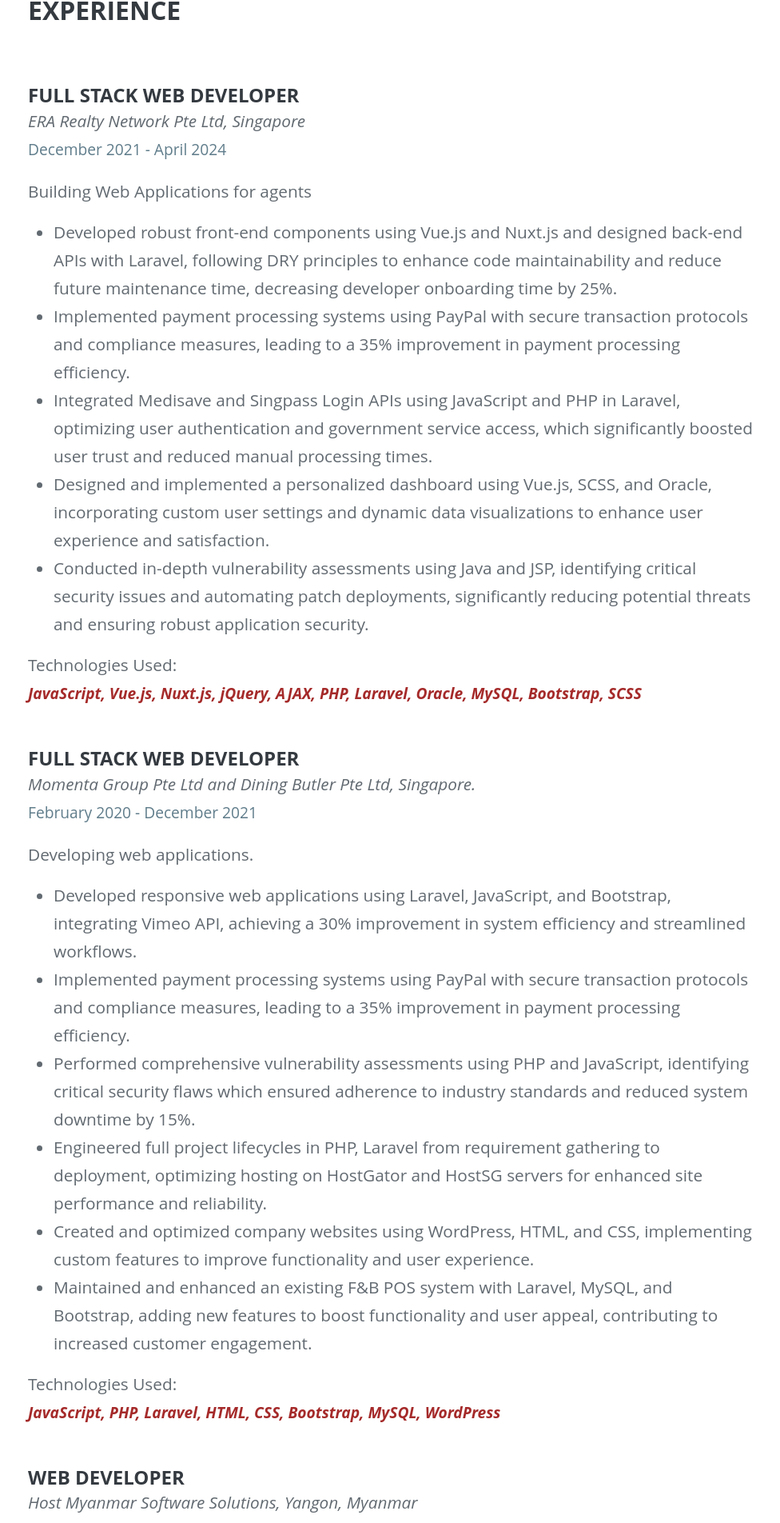
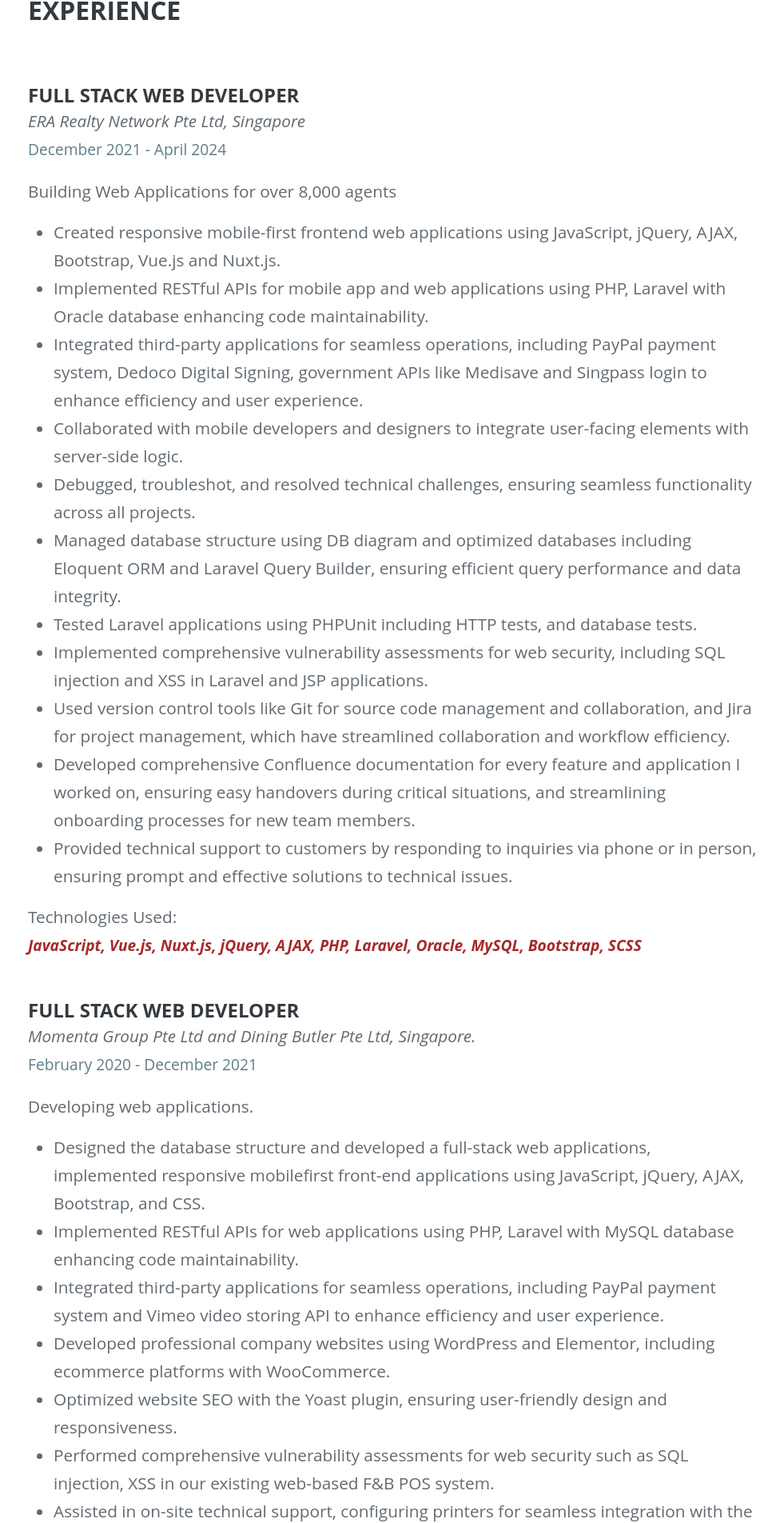
Before and after one commit to SaiSoeSan/portfolio, a Next.js app: page / in a window 1280 px wide. Shown: the part 879-2783 px from the top of the page at 80% size, without its empty margins (285-1261 px from the left). Built offline with nearby package versions, Linux system fonts and the light colour scheme.

Commit message:
update my experience

```diff
--- a/app/experience.tsx
+++ b/app/experience.tsx
@@ -14,35 +14,62 @@ const Experience = () => {
             <span className="work-duration text-primary">
               December 2021 - April 2024
             </span>
-            <p className="mt-3">Building Web Applications for agents</p>
+            <p className="mt-3">
+              Building Web Applications for over 8,000 agents
+            </p>
             <ul className="responsibility">
               <li>
-                Developed robust front-end components using Vue.js and Nuxt.js
-                and designed back-end APIs with Laravel, following DRY
-                principles to enhance code maintainability and reduce future
-                maintenance time, decreasing developer onboarding time by 25%.
+                Created responsive mobile-first frontend web applications using
+                JavaScript, jQuery, AJAX, Bootstrap, Vue.js and Nuxt.js.
               </li>
               <li>
-                Implemented payment processing systems using PayPal with secure
-                transaction protocols and compliance measures, leading to a 35%
-                improvement in payment processing efficiency.
+                Implemented RESTful APIs for mobile app and web applications
+                using PHP, Laravel with Oracle database enhancing code
+                maintainability.
               </li>
               <li>
-                Integrated Medisave and Singpass Login APIs using JavaScript and
-                PHP in Laravel, optimizing user authentication and government
-                service access, which significantly boosted user trust and
-                reduced manual processing times.
+                Integrated third-party applications for seamless operations,
+                including PayPal payment system, Dedoco Digital Signing,
+                government APIs like Medisave and Singpass login to enhance
+                efficiency and user experience.
               </li>
               <li>
-                Designed and implemented a personalized dashboard using Vue.js,
-                SCSS, and Oracle, incorporating custom user settings and dynamic
-                data visualizations to enhance user experience and satisfaction.
+                Collaborated with mobile developers and designers to integrate
+                user-facing elements with server-side logic.
               </li>
               <li>
-                Conducted in-depth vulnerability assessments using Java and JSP,
-                identifying critical security issues and automating patch
-                deployments, significantly reducing potential threats and
-                ensuring robust application security.
+                Debugged, troubleshot, and resolved technical challenges,
+                ensuring seamless functionality across all projects.
+              </li>
+              <li>
+                Managed database structure using DB diagram and optimized
+                databases including Eloquent ORM and Laravel Query Builder,
+                ensuring efficient query performance and data integrity.
+              </li>
+              <li>
+                Tested Laravel applications using PHPUnit including HTTP tests,
+                and database tests.
+              </li>
+              <li>
+                Implemented comprehensive vulnerability assessments for web
+                security, including SQL injection and XSS in Laravel and JSP
+                applications.
+              </li>
+              <li>
+                Used version control tools like Git for source code management
+                and collaboration, and Jira for project management, which have
+                streamlined collaboration and workflow efficiency.
+              </li>
+              <li>
+                Developed comprehensive Confluence documentation for every
+                feature and application I worked on, ensuring easy handovers
+                during critical situations, and streamlining onboarding
+                processes for new team members.
+              </li>
+              <li>
+                Provided technical support to customers by responding to
+                inquiries via phone or in person, ensuring prompt and effective
+                solutions to technical issues.
               </li>
             </ul>
             <p className="mb-0">Technologies Used:</p>
@@ -65,41 +92,42 @@ const Experience = () => {
             <p className="mt-3">Developing web applications.</p>
             <ul className="responsibility">
               <li>
-                Developed responsive web applications using Laravel, JavaScript,
-                and Bootstrap, integrating Vimeo API, achieving a 30%
-                improvement in system efficiency and streamlined workflows.
+                Designed the database structure and developed a full-stack web
+                applications, implemented responsive mobilefirst front-end
+                applications using JavaScript, jQuery, AJAX, Bootstrap, and CSS.
               </li>
               <li>
-                Implemented payment processing systems using PayPal with secure
-                transaction protocols and compliance measures, leading to a 35%
-                improvement in payment processing efficiency.
+                Implemented RESTful APIs for web applications using PHP, Laravel
+                with MySQL database enhancing code maintainability.
               </li>
               <li>
-                Performed comprehensive vulnerability assessments using PHP and
-                JavaScript, identifying critical security flaws which ensured
-                adherence to industry standards and reduced system downtime by
-                15%.
+                Integrated third-party applications for seamless operations,
+                including PayPal payment system and Vimeo video storing API to
+                enhance efficiency and user experience.
               </li>
               <li>
-                Engineered full project lifecycles in PHP, Laravel from
-                requirement gathering to deployment, optimizing hosting on
-                HostGator and HostSG servers for enhanced site performance and
-                reliability.
+                Developed professional company websites using WordPress and
+                Elementor, including ecommerce platforms with WooCommerce.
               </li>
               <li>
-                Created and optimized company websites using WordPress, HTML,
-                and CSS, implementing custom features to improve functionality
-                and user experience.
+                Optimized website SEO with the Yoast plugin, ensuring
+                user-friendly design and responsiveness.
               </li>
               <li>
-                Maintained and enhanced an existing F&B POS system with Laravel,
-                MySQL, and Bootstrap, adding new features to boost functionality
-                and user appeal, contributing to increased customer engagement.
+                Performed comprehensive vulnerability assessments for web
+                security such as SQL injection, XSS in our existing web-based
+                F&B POS system.
+              </li>
+              <li>
+                Assisted in on-site technical support, configuring printers for
+                seamless integration with the company&apos;s POS software to
+                ensure efficient operations.
               </li>
             </ul>
             <p className="mb-0">Technologies Used:</p>
             <span className="technologies">
-              JavaScript, PHP, Laravel, HTML, CSS, Bootstrap, MySQL, WordPress
+              JavaScript, jQuery, AJAX, PHP, Laravel, MySQL, JSON, HTML, CSS,
+              Bootstrap, WordPress, Elementor, WooCommerce
             </span>
           </div>
         </div>
@@ -116,32 +144,36 @@ const Experience = () => {
             <p className="mt-3">Build websites and web applications.</p>
             <ul className="responsibility">
               <li>
-                Designed and developed responsive web applications using RESTful
-                APIs and structured, normalized database systems, achieving a
-                30% improvement in data retrieval speed. Delivered user-friendly
-                interfaces that boosted customer engagement by 25% through
-                intuitive design.
+                Created responsive mobile-first web applications and RESTful
+                APIs using PHP, Laravel, jQuery, and Bootstrap.
               </li>
               <li>
-                Developed full project lifecycles from requirement gathering to
-                deployment, implementing optimized deployment strategies on
-                HostGator, which reduced downtime by 15% and ensured on-time
-                milestone completion.
+                Developed professional WordPress websites with advanced features
+                such as custom post types, fields, and plugins improving user
+                experience.
               </li>
               <li>
-                Built customized WordPress websites with advanced features such
-                as custom post types, fields, and plugins, enhancing site
-                functionality by 40% and improving user experience.
+                Implemented web applications using Drupal CMS, ensuring seamless
+                content management and scalability.
               </li>
               <li>
-                Authored detailed user manuals and provided on-site demos,
-                streamlining user onboarding and eliminating repetitive support
-                queries while effectively showcasing application capabilities.
+                Performed data entry tasks for client web applications, ensuring
+                accuracy and consistency of data.
+              </li>
+              <li>
+                Collaborated with clients to gather and analyzed web application
+                requirements, translating technical concepts into non-technical
+                terms to ensure alignment and satisfaction.
+              </li>
+              <li>
+                Authored detailed user manuals and conducted on-site demos,
+                streamlining user onboarding and improving adoption rates.
               </li>
             </ul>
             <p className="mb-0">Technologies Used:</p>
             <span className="technologies">
-              JavaScript, PHP, Laravel, HTML, CSS, Bootstrap, MySQL, WordPress
+              JavaScript, jQuery, AJAX, PHP, Laravel, MySQL, HTML, CSS3,
+              Bootstrap, JSON, WordPress, Drupal
             </span>
           </div>
         </div>
--- a/app/skills.tsx
+++ b/app/skills.tsx
@@ -57,8 +57,9 @@ const Skills = () => {
           </li>
           <li>Strong problem solving skills</li>
           <li>Eager to learn new technologies to stay up to date</li>
+          <li>Easy to understand the project requirements</li>
           <li>Flexible and easily adaptable to new environments</li>
-          <li>Good Communication</li>
+          <li>Good communication</li>
           <li>Take responsibility</li>
         </ul>
       </div>
```
Also changed, not shown: app/about.tsx (+9 -9 lines).
